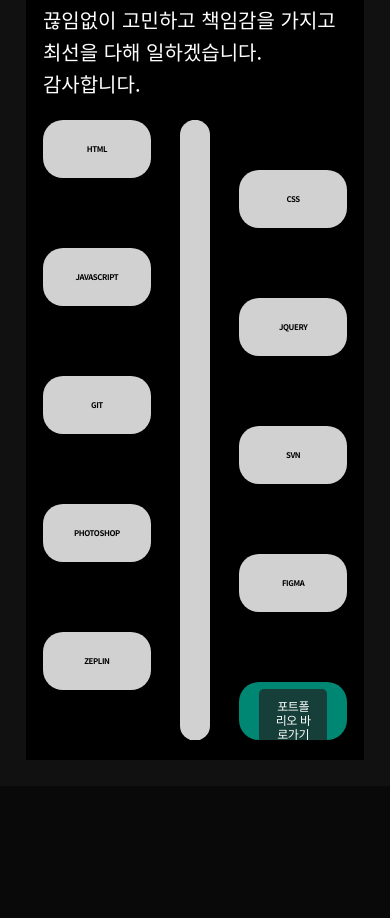
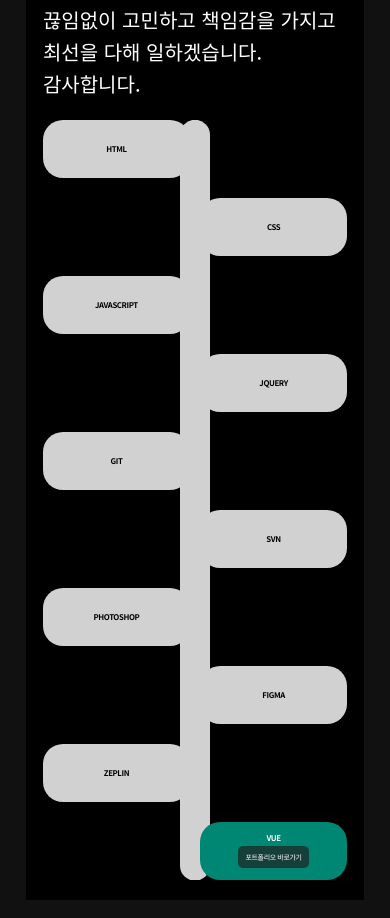
Before and after one commit to dohyunob99/port-vue, a Vue app: page / in a window 390 px wide. Shown: the part 1901-2819 px from the top of the page. Built offline with nearby package versions, Linux system fonts and the light colour scheme.

Commit message:
스킬영역 수정

```diff
--- a/index.html
+++ b/index.html
@@ -5,7 +5,7 @@
     <meta name="viewport" content="width=device-width, initial-scale=1.0">
     <meta name="description" content="VUE 프레임워크 사용하여 포트폴리오 작업"/>
     <link rel="icon" type="image/svg+xml" href="favicon.ico" />
-    <title>VUE = NHO 포트폴리오 사이트</title>
+    <title>NHO 포트폴리오 사이트</title>
 </head>
 <body>
     <div id="app"></div>
--- a/src/components/Skill.vue
+++ b/src/components/Skill.vue
@@ -350,5 +350,21 @@
   }
 }
 
+@media (max-width: 480px) {
+  .skillCon .cardList li {
+    flex: 1 1 37%;
+
+    &:nth-child(2n) {
+      margin-top: 20vw;
+    }
+
+    a span em.link {
+      font-size: 1.8vw;
+      padding: 1vw 2vw;
+      margin-top: -1.5vw;
+    }
+  }
+}
+
 
 </style>
```
